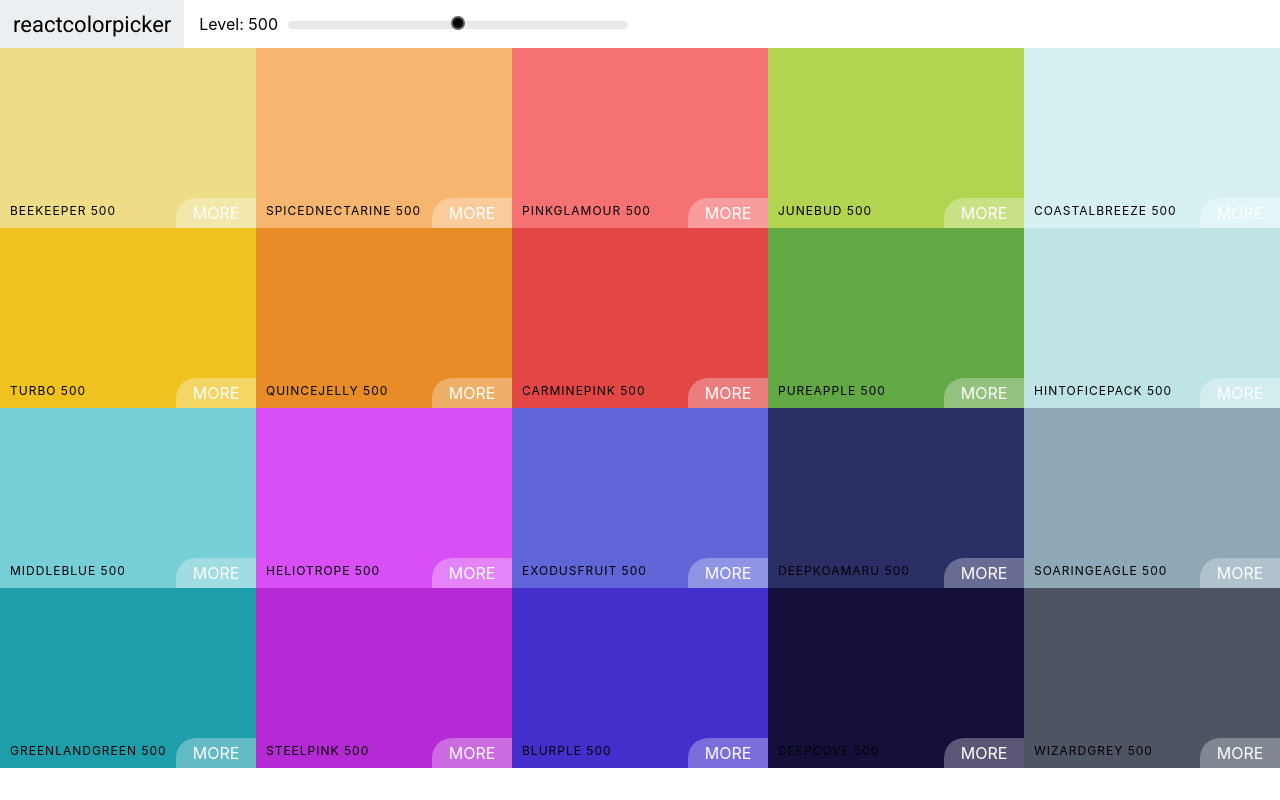
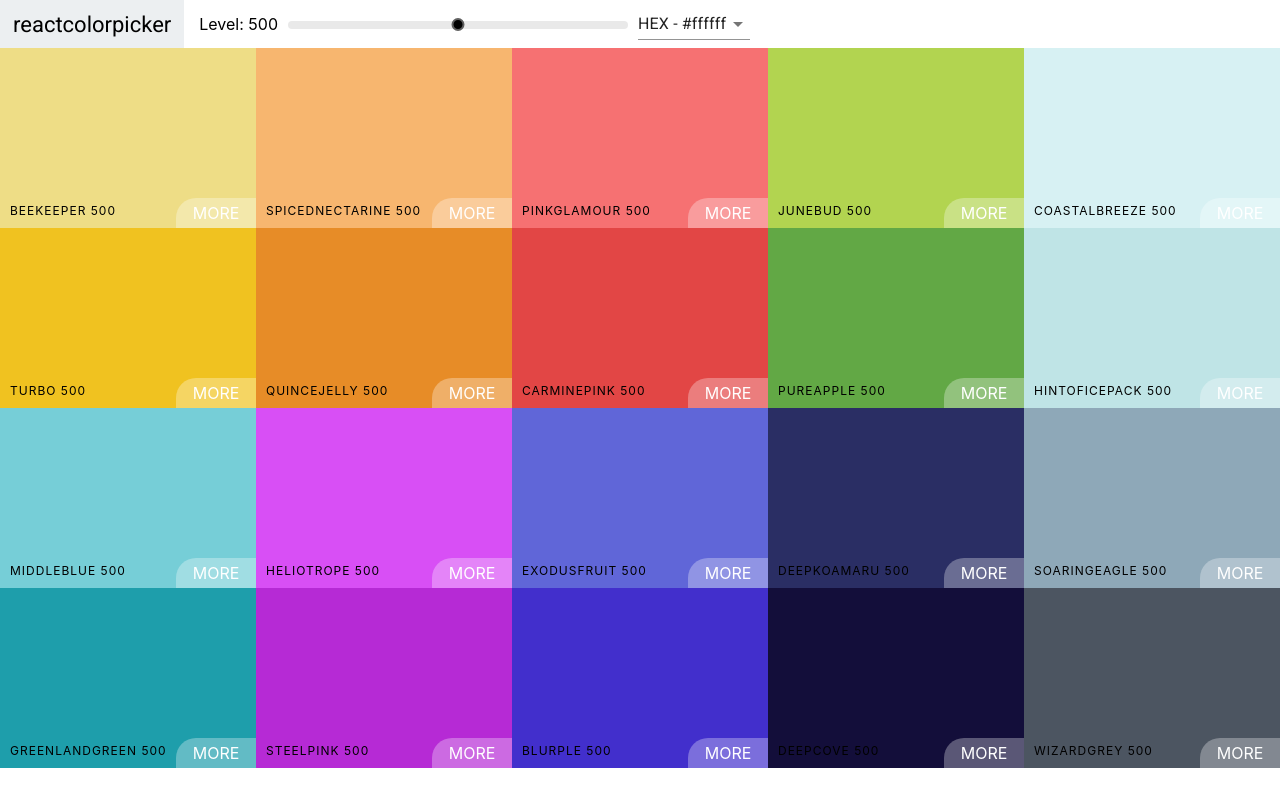
Before and after one commit to magdalena-amb/massive-color-app, a React (Create React App) app: page / in a window 1280 px wide. Built offline with nearby package versions, Linux system fonts and the light colour scheme.

Commit message:
Add Material-ui Select component

```diff
--- a/src/Navbar.css
+++ b/src/Navbar.css
@@ -44,4 +44,7 @@
     outline: none;
     border: 2px solid #5f5f5f;
     box-shadow: none;
+    width: 13px;
+    height: 13px;
+    margin-top: -3px;
 }
--- a/src/Navbar.js
+++ b/src/Navbar.js
@@ -1,12 +1,22 @@
 import React, { Component } from 'react'
+import Select from '@material-ui/core/Select'
+import MenuItem from '@material-ui/core/MenuItem'
 import Slider from 'rc-slider';
 import 'rc-slider/assets/index.css';
 import './Navbar.css';
 
 class Navbar extends Component {
+    state = {
+       format : 'hex'
+    }
 
+    handleChange = (e) => {
+        this.setState({format: e.target.value});
+        this.props.handleChange(e.target.value);
+    }
     render() {
         const { level, changeLevel } = this.props;
+        const { format } = this.state;
         return (
             <nav className='Navbar'>
                 <div className='logo'>
@@ -24,6 +34,13 @@
                             />
                     </div>
                 </div>
+                <div className='select-container'>
+                    <Select value={format} onChange={this.handleChange}>
+                        <MenuItem value='hex'>HEX - #ffffff</MenuItem>
+                        <MenuItem value='rgb'>RGB - rgb(255,255,255)</MenuItem>
+                        <MenuItem value='rgba'>RGBA - rgba(255,255,255, 1.0) </MenuItem>
+                    </Select>
+                </div>
             </nav>
         )
     }
--- a/src/Palette.js
+++ b/src/Palette.js
@@ -6,23 +6,28 @@
 export default class Palette extends Component {
 
     state = {
-        level: 500
+        level: 500,
+        format: 'hex'
     }
 
     changeLevel = (level) => {
         this.setState({ level })
     }
 
+    changeFormat = (val) => {
+        this.setState({format: val})
+    }
+
     render() {
         const { colors } = this.props.palette;
-        const { level } = this.state;
+        const { level, format } = this.state;
         const colorBoxes = colors[level].map(color => (
-            < ColorBox background={color.hex} name={color.name} />
+            < ColorBox background={color[format]} name={color.name} />
 
         ));
         return (
             <div className='Palette'>
-                <Navbar level={level} changeLevel={this.changeLevel} />
+                <Navbar level={level} changeLevel={this.changeLevel} handleChange={this.changeFormat} />
                  <div className='Palette-colors'>
                      { colorBoxes }
                  </div>
```
